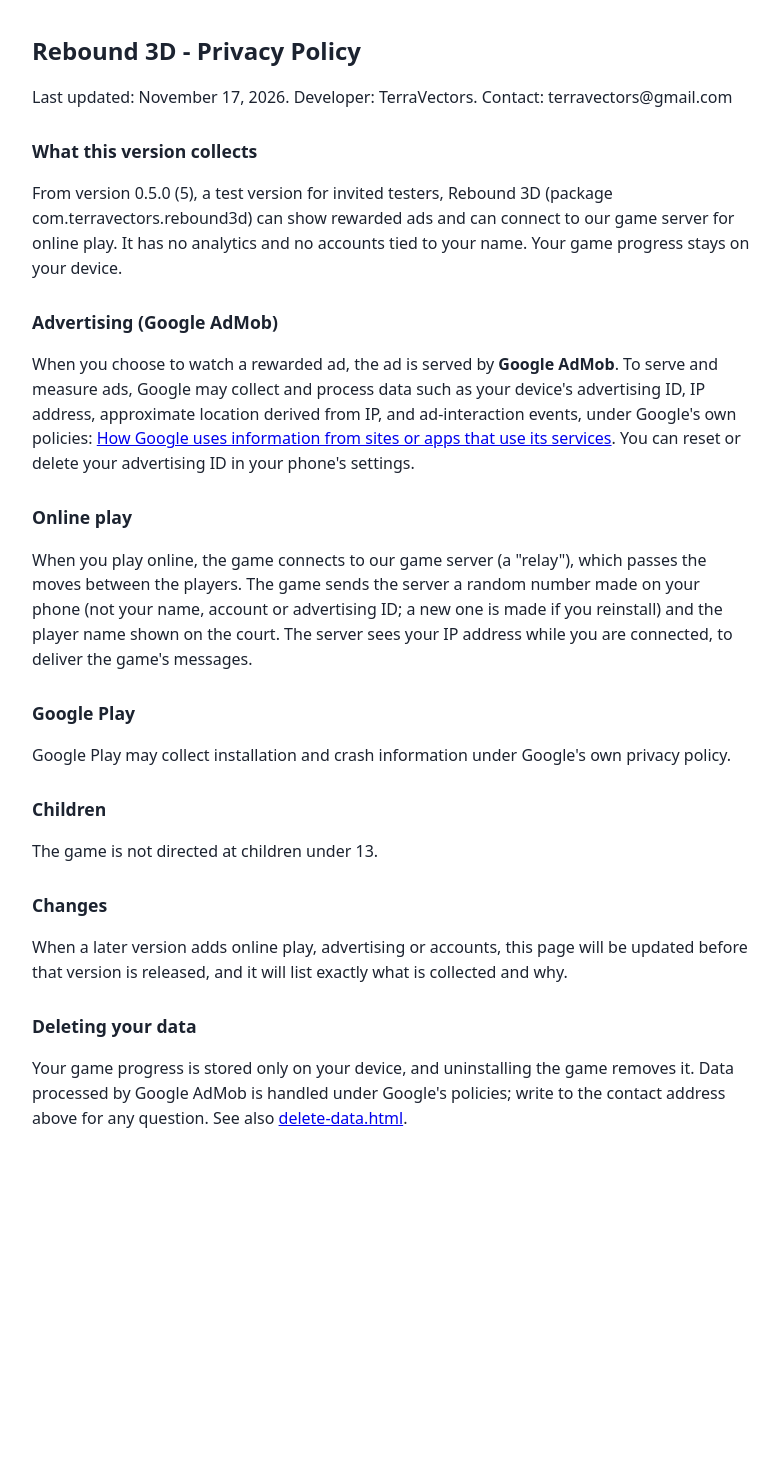
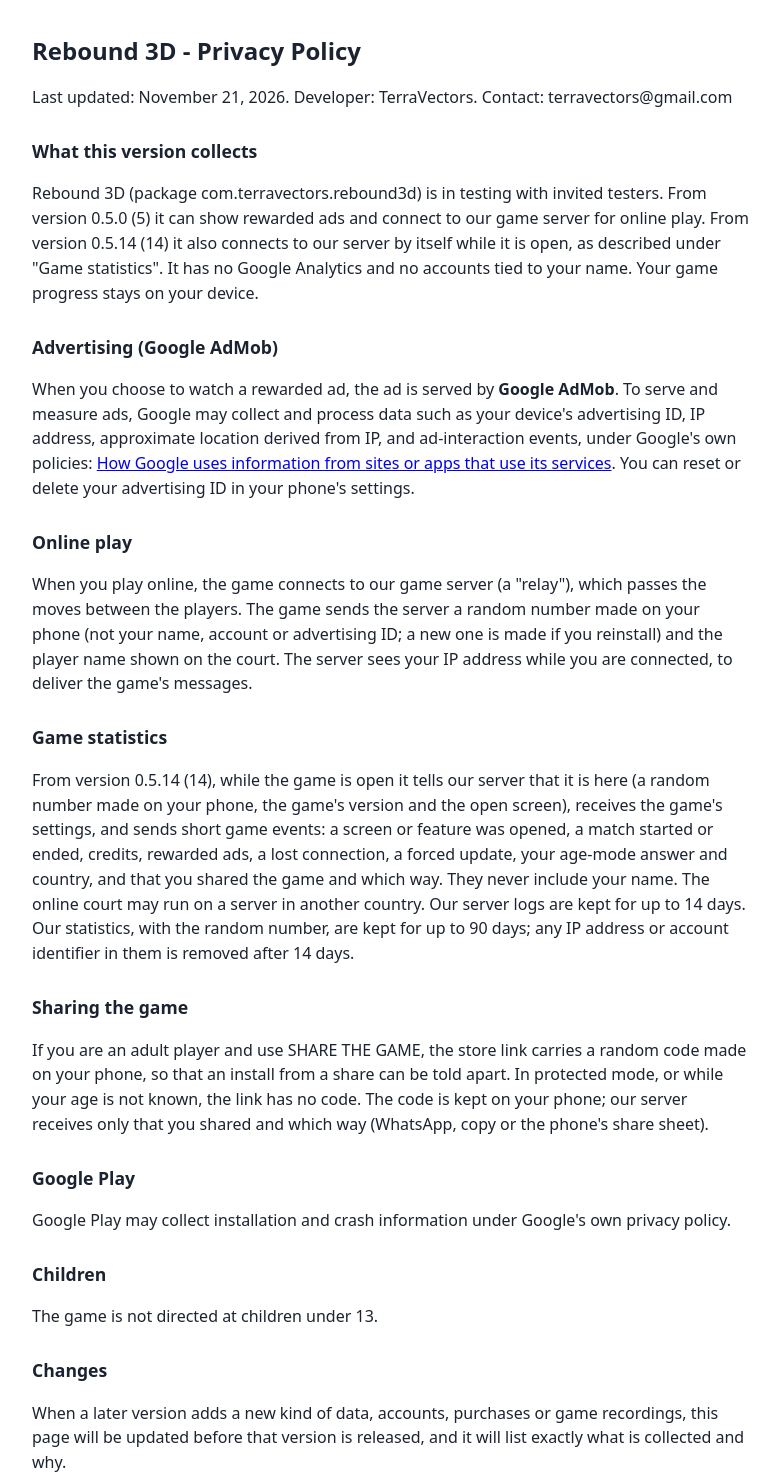
Before and after one commit to megapod/megapod.github.io, a plain HTML site: page rebound3d/privacy.html in a window 1280 px wide. Shown: the top 1478 px of the page, without its empty margins (248-1028 px from the left). Before the commit the page ends 1163 px from the top, so only its background shows below. Drawn offline with Linux system fonts and the light colour scheme.

Commit message:
Rebound 3D pages: build 14 (relay presence, events, share, deletion by number)
Co-Authored-By: Claude Opus 5.5 <noreply@anthropic.com>

```diff
--- a/rebound3d/privacy.html
+++ b/rebound3d/privacy.html
@@ -1,19 +1,23 @@
 <!doctype html><html lang="en"><head><meta charset="utf-8"><meta name="viewport" content="width=device-width,initial-scale=1"><title>Rebound 3D - Privacy Policy</title>
 <style>body{font-family:system-ui,sans-serif;max-width:720px;margin:32px auto;padding:0 16px;line-height:1.55;color:#1c2330}h1{font-size:1.5rem}h2{font-size:1.1rem;margin-top:1.6em}</style></head><body>
 <h1>Rebound 3D - Privacy Policy</h1>
-<p>Last updated: November 17, 2026. Developer: TerraVectors. Contact: terravectors@gmail.com</p>
+<p>Last updated: November 21, 2026. Developer: TerraVectors. Contact: terravectors@gmail.com</p>
 <h2>What this version collects</h2>
-<p>From version 0.5.0 (5), a test version for invited testers, Rebound 3D (package com.terravectors.rebound3d) can show rewarded ads and can connect to our game server for online play. It has no analytics and no accounts tied to your name. Your game progress stays on your device.</p>
+<p>Rebound 3D (package com.terravectors.rebound3d) is in testing with invited testers. From version 0.5.0 (5) it can show rewarded ads and connect to our game server for online play. From version 0.5.14 (14) it also connects to our server by itself while it is open, as described under "Game statistics". It has no Google Analytics and no accounts tied to your name. Your game progress stays on your device.</p>
 <h2>Advertising (Google AdMob)</h2>
 <p>When you choose to watch a rewarded ad, the ad is served by <b>Google AdMob</b>. To serve and measure ads, Google may collect and process data such as your device's advertising ID, IP address, approximate location derived from IP, and ad-interaction events, under Google's own policies: <a href="https://policies.google.com/technologies/ads">How Google uses information from sites or apps that use its services</a>. You can reset or delete your advertising ID in your phone's settings.</p>
 <h2>Online play</h2>
 <p>When you play online, the game connects to our game server (a "relay"), which passes the moves between the players. The game sends the server a random number made on your phone (not your name, account or advertising ID; a new one is made if you reinstall) and the player name shown on the court. The server sees your IP address while you are connected, to deliver the game's messages.</p>
+<h2>Game statistics</h2>
+<p>From version 0.5.14 (14), while the game is open it tells our server that it is here (a random number made on your phone, the game's version and the open screen), receives the game's settings, and sends short game events: a screen or feature was opened, a match started or ended, credits, rewarded ads, a lost connection, a forced update, your age-mode answer and country, and that you shared the game and which way. They never include your name. The online court may run on a server in another country. Our server logs are kept for up to 14 days. Our statistics, with the random number, are kept for up to 90 days; any IP address or account identifier in them is removed after 14 days.</p>
+<h2>Sharing the game</h2>
+<p>If you are an adult player and use SHARE THE GAME, the store link carries a random code made on your phone, so that an install from a share can be told apart. In protected mode, or while your age is not known, the link has no code. The code is kept on your phone; our server receives only that you shared and which way (WhatsApp, copy or the phone's share sheet).</p>
 <h2>Google Play</h2>
 <p>Google Play may collect installation and crash information under Google's own privacy policy.</p>
 <h2>Children</h2>
 <p>The game is not directed at children under 13.</p>
 <h2>Changes</h2>
-<p>When a later version adds online play, advertising or accounts, this page will be updated before that version is released, and it will list exactly what is collected and why.</p>
+<p>When a later version adds a new kind of data, accounts, purchases or game recordings, this page will be updated before that version is released, and it will list exactly what is collected and why.</p>
 <h2>Deleting your data</h2>
-<p>Your game progress is stored only on your device, and uninstalling the game removes it. Data processed by Google AdMob is handled under Google's policies; write to the contact address above for any question. See also <a href="delete-data.html">delete-data.html</a>.</p>
+<p>Your game progress is stored only on your device, and uninstalling the game removes it. To delete what our server holds about you, use "My data" in Settings &gt; Privacy, or write to the contact address with the number shown there; we answer within 30 days. Server logs clear by themselves within 14 days. Data processed by Google AdMob is handled under Google's policies; write to the contact address above for any question. See also <a href="delete-data.html">delete-data.html</a>.</p>
 </body></html>
```
Also changed, not shown: rebound3d/delete-data.html (+1 -1 lines), rebound3d/terms.html (+3 -3 lines).
